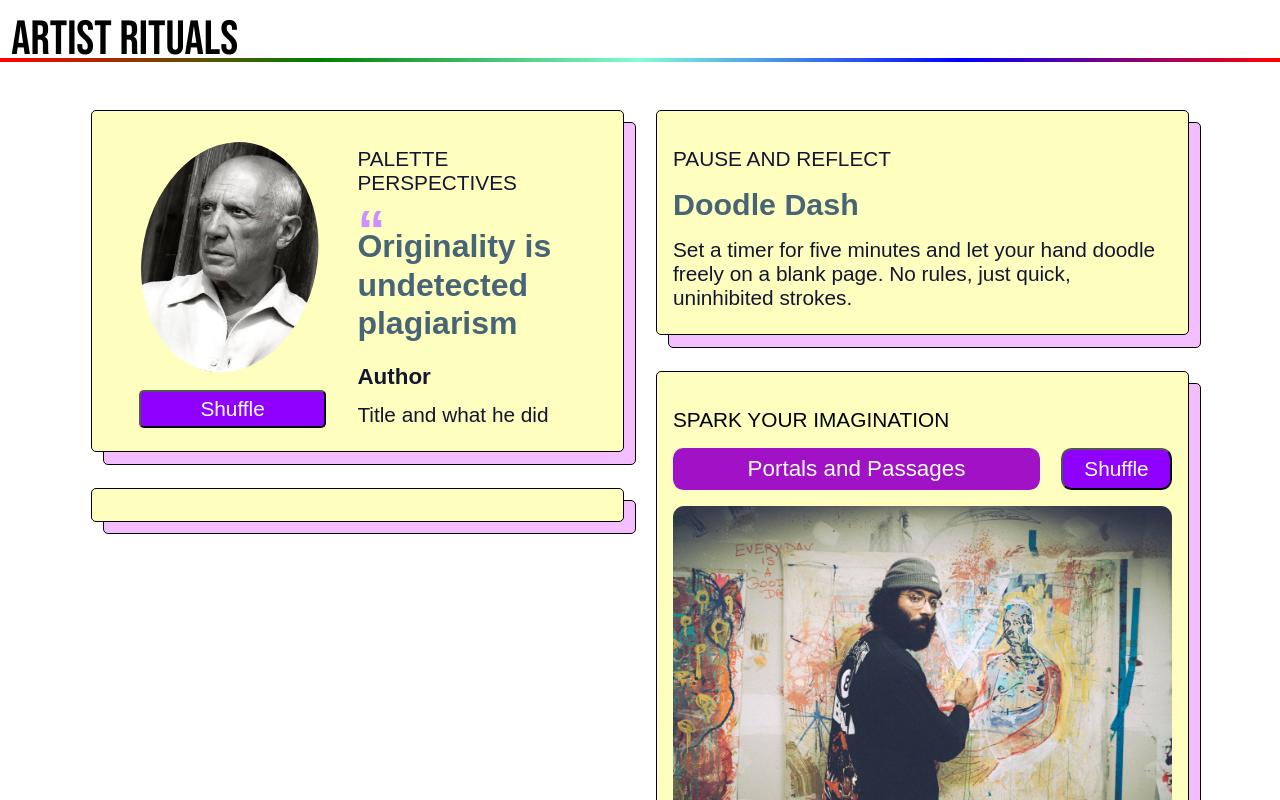
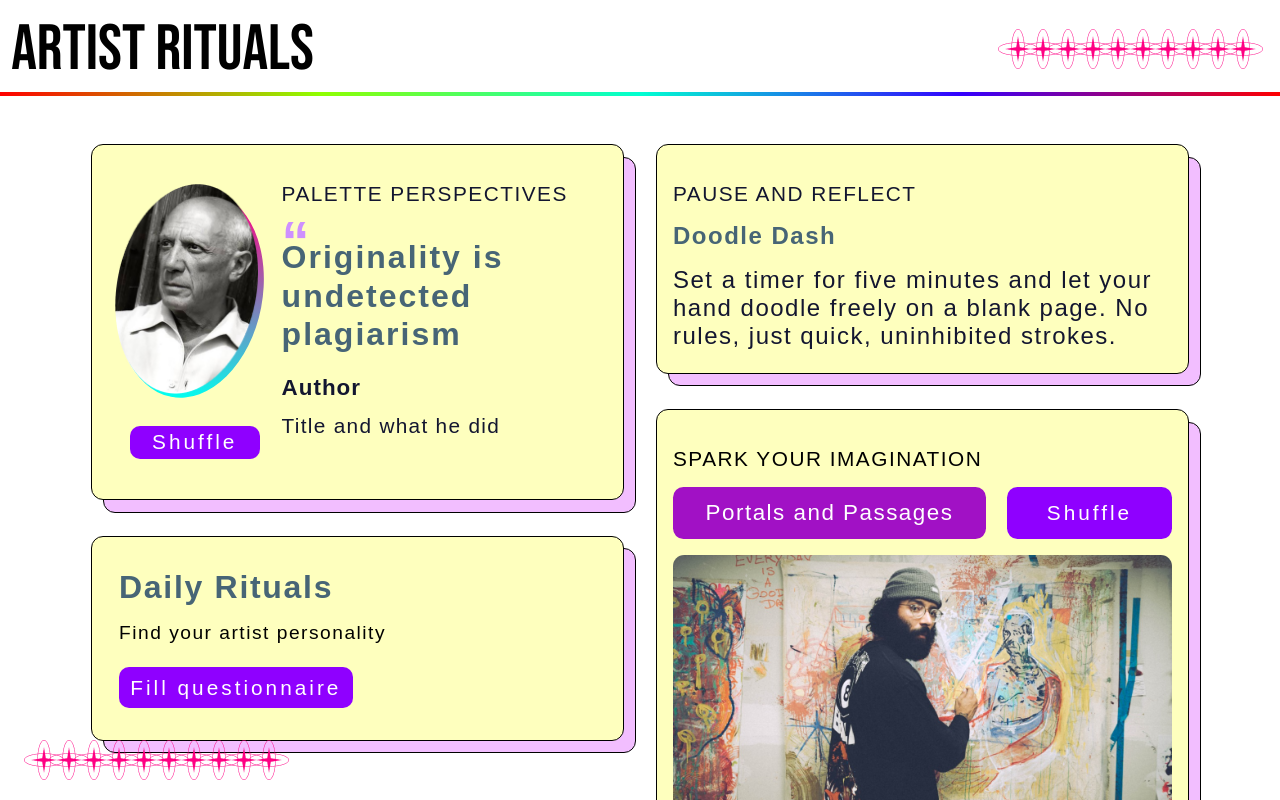
Before and after one commit to sreedharan26/artist-clone, a React (Vite) app in the folder frontend/: page / in a window 1280 px wide. Shown: the top 800 px of the page. Built offline with nearby package versions, Linux system fonts and the light colour scheme; no server answers.

Commit message:
Second Prototype

```diff
--- a/frontend/src/App.css
+++ b/frontend/src/App.css
@@ -10,31 +10,47 @@ body{
   margin: 0;
   padding: 0;
   box-sizing: border-box;
+  /* aspect-ratio: 1.23; */
+  position: relative;
 }
 
 .header{
-  font-size: 3rem;
-  height: 2.5rem;
+  font-size: 4rem;
+  height: 70px;
   padding: 0.7rem;
   font-family: 'Bebas Neue', sans-serif;
   /* display: flex; */
   /* align-items: flex-end; */
+  /* aspect-ratio: ; */
+  display: flex;
+  justify-content: space-between;
+  padding-right: 2rem;
 }
+
+.star img{
+  margin-right: -15px;
+}
+
 
 .bottom-border{
   width: 100%;
   height: 4px;
-  background: linear-gradient(to right, red,green, aquamarine, blue, red);
+  background: linear-gradient(to right, #FF0000, #8FFF00, #00FFD1, #3300FF, #FF0000);
 }
 
 .grid{
-  width: 100vw;
+  /* width: 100vw; */
   display: flex;
   justify-content: center;
   align-items: flex-start;
-  padding: 2rem;
+  padding: 2rem 0;
   box-sizing: border-box;
   /* gap: 1rem;  */
+  /* position: absolute;
+  top: 32px;
+  left: 40px;
+  right: 43px;   */
+  width: 100vw;
 
 }
 
@@ -47,6 +63,11 @@ body{
   justify-content: center;
   align-items: center;
   gap: 1.5rem;
+  /* position: absolute; */
+  /* left: 50px; */
+  /* aspect-ratio: 0.7; */
+  /* flex: .9; */
+
 }
 
 .right-side{
@@ -57,24 +78,38 @@ body{
   align-items: center;
   gap: 1.5rem;
   /* width: 45%; */
+  /* aspect-ratio: 0.72; */
+  /* position: absolute; */
+  /* right: 50px; */
+  /* flex: 1; */
+}
+
+.bottom-star{
+  position: absolute;
+  left: 1.5rem;
+  bottom: 1rem;
+}
+
+.bottom-star img{
+  margin-right: -15px;
 }
 
 
 @media (width > 1440px){
   .header{
-    font-size: 3.5rem;
+    /* font-size: 3.5rem;
     height: 3rem;
     padding-top: 0.5rem;
-    padding-bottom: .5rem;
+    padding-bottom: .5rem; */
   }
 
 }
 
 @media (1000px < width < 1440px ){
   .header{
-    font-size: 3rem;
+    /* font-size: 3rem;
     height: 2.7rem;
-    padding-bottom: 0.2rem;
+    padding-bottom: 0.2rem; */
   }
 }
 
--- a/frontend/src/App.jsx
+++ b/frontend/src/App.jsx
@@ -8,6 +8,8 @@ import Card from './components/card'
 import Quotes from './components/quotes'
 import Doodle from './components/doodle_dash'
 import Prompt from './components/prompt'
+import star from './assets/star.png'
+import DailyRituals from './components/daily_rituals'
 
 function App() {
 
@@ -21,7 +23,9 @@ function App() {
                   // data={dataArray !== null ? dataArray : null}
               />
           </Card>
-          <Card />
+          <Card>
+            <DailyRituals />
+          </Card>
         </div>
         <div className="right-side">
           <Card>
@@ -32,6 +36,18 @@ function App() {
           </Card>
         </div>
       </div>
+      <div className="bottom-star">
+                    <img src={star} />
+                    <img src={star} />
+                    <img src={star} />
+                    <img src={star} />
+                    <img src={star} />
+                    <img src={star} />
+                    <img src={star} />
+                    <img src={star} />
+                    <img src={star} />
+                    <img src={star} />
+        </div>
     </>
   )
 }
--- /dev/null
+++ b/frontend/src/components/daily_rituals.jsx
@@ -0,0 +1,24 @@
+import "../styles/dr.css"
+
+export default function DailyRituals(){
+    return (
+        <>
+            <div className="dr-container">
+                <div className="left-dr-cont">
+                    <h1 className="dr-heading">
+                        Daily Rituals
+                    </h1>
+                    <p className="dr-p">
+                        Find your artist personality
+                    </p>
+                    <button className="dr-btn">
+                        Fill questionnaire
+                    </button>
+                </div>
+                <div className="right-dr-cont">
+
+                </div>
+            </div>
+        </>
+    )
+}
--- a/frontend/src/components/doodle_dash.jsx
+++ b/frontend/src/components/doodle_dash.jsx
@@ -6,7 +6,7 @@ export default function Doodle(){
             <div className="d-container">
                 <p className="heading">Pause and Reflect</p>
                 <h1 className="doodle">Doodle Dash</h1>
-                <p className="description">Set a timer for five minutes and let your hand doodle freely on a blank page. No rules, just quick, uninhibited strokes.</p>
+                <p className="doo-description">Set a timer for five minutes and let your hand doodle freely on a blank page. No rules, just quick, uninhibited strokes.</p>
             </div>
         </>
     )
--- a/frontend/src/components/header.jsx
+++ b/frontend/src/components/header.jsx
@@ -1,8 +1,22 @@
+import star from "../assets/star.png"
+
 export default function Header(){
     return (
         <>
             <div className="header">
                 Artist Rituals
+                <div className="star">
+                    <img src={star} />
+                    <img src={star} />
+                    <img src={star} />
+                    <img src={star} />
+                    <img src={star} />
+                    <img src={star} />
+                    <img src={star} />
+                    <img src={star} />
+                    <img src={star} />
+                    <img src={star} />
+                </div>
             </div>
             <div className="bottom-border">
 
--- a/frontend/src/components/prompt.jsx
+++ b/frontend/src/components/prompt.jsx
@@ -22,7 +22,10 @@ export default function Prompt(){
                 </div>
                 <div className="last-container">
                     <div className='input-wrapper'>
-                        <input className="prompt-input"/>
+                        <input
+                            className="prompt-input"
+                            placeholder='Lost in Time'
+                        />
                         <img className='edit-icon' src={vector} />
                     </div>
                     <button className='evoke-btn'>Evoke</button>
--- a/frontend/src/components/quotes.jsx
+++ b/frontend/src/components/quotes.jsx
@@ -1,5 +1,5 @@
 import "../styles/quotes.css"
-import image from "../assets/image.png"
+import image from "../assets/image3.png"
 import axios from 'axios'
 import { useEffect, useState } from "react"
 
@@ -34,7 +34,7 @@ export default function Quotes(){
       }, [])
 
     const handleClick = () => {
-        const i = data !== null && data.length > 0 ? Math.floor(Math.random() * data.length) : 0;
+        const i = data !== null && data.length > 0 ? (index+1)%data.length : 0;
         console.log(i, data[i].quote.length)
         if(data[i].quote.length > 40){
             setIsBig(true)
@@ -48,18 +48,14 @@ export default function Quotes(){
         <>
             <div className="q-container">
                 <div className="left-div">
-                    <div className="image">
+                    <div className="q-i-cont">
+                        <div className="img-cont">
+                            <img className="q-image" src={image} />
+                        </div>
+                        <div className="q-i-wrapper">
 
-                        {/* <div className="image-wrapper">
-                            <div className="image-wrapper1">
-
-                            </div>
-                        </div> */}
+                        </div>
                     </div>
-                    {/* <img
-                        src={image}
-                        className="image1"
-                    /> */}
                     <button className="btn" onClick={handleClick}>Shuffle</button>
                 </div>
                 <div className="right-div">
@@ -76,3 +72,15 @@ export default function Quotes(){
         </>
     )
 }
+                    // <div className="image">
+
+                    //     {/* <div className="image-wrapper">
+                    //         <div className="image-wrapper1">
+
+                    //         </div>
+                    //     </div> */}
+                    // </div>
+                    // {/* <img
+                    //     src={image}
+                    //     className="image1"
+                    // /> */}
--- a/frontend/src/styles/card.css
+++ b/frontend/src/styles/card.css
@@ -12,7 +12,7 @@
     position: relative;
     background-color: #FEFFBE;
     border: 1px solid black;
-    border-radius: 5px;
+    border-radius: 12px;
     font-family: 'GT America Trial', sans-serif;
     font-weight: 200;
     width: 35vw;
@@ -28,7 +28,7 @@
     z-index: -1;
     background-color: #F2BEFF;
     border: 1px solid black;
-    border-radius: 5px;
+    border-radius: 12px;
 }
 
 @media (width > 1440px){
--- a/frontend/src/styles/doodle.css
+++ b/frontend/src/styles/doodle.css
@@ -2,6 +2,7 @@
     display: flex;
     flex-direction: column;
     /* width: 80%; */
+    aspect-ratio: 2.55;
 }
 
 .heading{
@@ -10,17 +11,23 @@
     margin-bottom: 0;
     color: #131630;
     font-weight: 200;
+    letter-spacing: 1.5px;
 }
 
 .doodle{
-    font-size: 1.9rem;
+    font-size: 1.5rem;
     margin-top: 1rem;
     margin-bottom: 1rem;
     color: #476576;
+    letter-spacing: 1.5px;
 }
 
-.desciption{
+.doo-description{
     color: #131630;
+    letter-spacing: 1.5px;
+    font-size: 1.5rem;
+    padding: 0;
+    margin: 0;
 }
 
 @media (width < 500px){
@@ -31,7 +38,7 @@
         font-size: 1.3rem;
         line-height: 1.5rem;
     }
-    .desciption{
+    .doo-description{
         font-size: .7rem;
     }
 }
--- /dev/null
+++ b/frontend/src/styles/dr.css
@@ -0,0 +1,55 @@
+.dr-container{
+    aspect-ratio: 3.8;
+    display: flex;
+    align-items: center;
+    /* justify-content: space-between; */
+    padding: 1rem .7rem;
+    gap: 1rem;
+}
+
+.left-dr-cont{
+    /* display: flex; */
+    /* flex-direction: column; */
+    /* align-items: flex-start; */
+    aspect-ratio: 7;
+    /* flex: .65; */
+    /* background-color: aqua; */
+}
+
+.dr-heading{
+    font-size: 2rem;
+    letter-spacing: 1.7px;
+    color: #476576;
+    margin: 0;
+    padding: 0;
+}
+
+.dr-p{
+    font-size: 1.2rem;
+    letter-spacing: 1.5px;
+    margin: 1rem 0;
+    padding: 0;
+
+}
+
+.dr-btn{
+    aspect-ratio: 6.1;
+    font-size: 1.3rem;
+    letter-spacing: 3px;
+    line-height: 28px;
+    background-color: #8F00FF;
+    border-radius: 10px;
+    color: #FFFFFF;
+    border: none;
+    padding: .4rem .7rem;
+}
+
+.right-dr-cont{
+    /* aspect-ratio: 1.7; */
+    background-color: aliceblue;
+    flex: 1fr;
+}
+
+.right-dr-cont p{
+    font-size: 1rem;
+}
--- a/frontend/src/styles/prompt.css
+++ b/frontend/src/styles/prompt.css
@@ -1,11 +1,13 @@
 .p-container{
     height: auto;
+    aspect-ratio: 1.5;
 }
 
 .p-heading{
     font-size: 1.3rem;
     text-transform: uppercase;
     margin-bottom: 1rem;
+    letter-spacing: 1.5px;
 }
 
 .prompt-shuffle-container{
@@ -21,9 +23,10 @@
     flex: 1;
     justify-content: center;
     background-color: #A111C5;
-    padding: .5rem 0;
+    padding: .8rem 0;
     margin-right: 1.3rem;
     border-radius: .65rem;
+    letter-spacing: 1.5px;
 }
 
 .button{
@@ -32,6 +35,9 @@
     color: #FFFFFF;
     font-size: 1.3rem;
     border-radius: .65rem;
+    letter-spacing: 3px;
+    border: none;
+    padding: .8rem 2.5rem;
 }
 
 .image-container{
@@ -49,6 +55,7 @@
     display: flex;
     justify-content: center;
     align-items: center;
+    aspect-ratio: 1.95;
 }
 
 .p-image{
@@ -89,7 +96,8 @@
     padding-right: 1.9rem;
     padding-top: .3rem;
     padding-bottom: .3rem;
-
+    padding-left: .8rem;
+    letter-spacing: 1.3px;
 }
 
 .edit-icon{
@@ -103,9 +111,12 @@
     background-color: #8F00FF;
     color: #FFFFFF;
     font-size: 1.3rem;
+    letter-spacing: 2px;
     font-weight: 100;
     border-radius: .45rem;
     padding: .3rem .3rem ;
+    border: none;
+    padding: .5rem 2.1rem;
 }
 
 @media (orientation: landscape){
@@ -123,7 +134,7 @@
         background-color: aliceblue;
     } */
     .image-container{
-        height: 14rem;
+        /* height: 14rem; */
     }
 
 }
@@ -138,7 +149,7 @@
 
 @media (height < 800px) {
     .image-container{
-        height: 14rem;
+        /* height: 14rem; */
     }
 }
 
@@ -148,7 +159,7 @@
     } */
 
     .image-container{
-        height: 15rem;
+        /* height: 15rem; */
     }
 }
 
@@ -167,7 +178,7 @@
         background-color: greenyellow;
     } */
     .image-container{
-        height: 11rem;
+        /* height: 11rem; */
         /* margin-bottom: .5rem; */
     }
     .prompt{
--- a/frontend/src/styles/quotes.css
+++ b/frontend/src/styles/quotes.css
@@ -2,7 +2,9 @@
     display: flex;
     flex-direction: row;
     height: auto;
-    max-height: fit-content;
+    /* max-height: fit-content; */
+    /* min-height: 35vh; */
+    aspect-ratio: 1.55;
 }
 
 .left-div{
@@ -10,38 +12,57 @@
     /* height: 18rem; */
     display: flex;
     flex-direction: column;
+    padding-top: 1.4rem;
     justify-content: space-around;
     align-items: center;
     position: relative;
     gap: 1rem;
-    flex: 1;
+    /* flex: 1; */
+    aspect-ratio: 0.58;
 }
 
-.image{
-    height: 77%;
-    width: 75%;
-    transform: rotate(10.86deg) translateY(.9rem);
-    background: url('../assets/image.png');
-    background-repeat: no-repeat;
-    background-attachment: fixed;
-    background-size: cover;
-    background-position: center;
-    background-color: black;
-    border-radius: 80%;
+.q-i-cont{
+    height: 70%;
+    aspect-ratio: 0.76;
     position: relative;
-    object-fit: cover;
-
+    /* background-color: #00FFF0; */
+    display: flex;
+    justify-content: center;
+    align-items: center;
 }
 
-.image1{
-    max-width: 75%;
-    max-height: 70%;
-    object-fit: cover;
-    /* max-height: 70%; */
-    margin: 0;
-    /* border-radius: 100%; */
+.img-cont{
+    /* aspect-ratio: .46; */
+    height: 100%;
+    width: 100%;
+    /* background-color: #8F00FF; */
+}
 
+.img-cont img{
+    /* aspect-ratio: .26; */
+    width: 90%;
+    /* height: 200px; */
+    /* width: 200px; */
+    object-fit: contain;
+    position: absolute;
+    z-index: 3;
 }
+
+.q-i-wrapper{
+    width: 100%;
+    height: 100%;
+    aspect-ratio: .66;
+    background: linear-gradient( top,#FF0083, #00FFF0);
+    background: -webkit-linear-gradient(top,#FF0083, #00FFF0);
+    clip-path: ellipse(45% 50%);
+    position: absolute;
+    top: 5px;
+    left: -4px;
+    transform: rotate(10.86deg);
+    z-index: 0;
+}
+
+
 
 .btn{
     width: 75%;
@@ -49,38 +70,14 @@
     background-color: #8F00FF;
     color: white;
     font-family: sans-serif;
-    border-radius: 5px;
+    border-radius: 10px;
     padding: .3rem;
     margin-top: 1rem;
     /* line-height: 1rem; */
     cursor: pointer;
-}
-
-
-.image-wrapper{
-    /* clip-path: ellipse(50% 50%); */
-    position: relative;
-    /* top: 5px;
-    left: 5px; */
-    width: 100%;
-    height: 100%;
-    z-index: -1;
-    background: black;
-    /* transform: rotate(10deg); */
-    border-radius: 95%;
-}
-
-.image-wrapper1{
-    clip-path: ellipse(50% 50%);
-    position: absolute;
-    top: 5px;
-    left: 5px;
-    width: 100%;
-    height: 100%;
-    z-index: -1;
-    background: black;
-    transform: rotate(10deg);
-    border-radius: 95%;
+    border: none;
+    aspect-ratio: 4;
+    letter-spacing: 3px;
 }
 
 
@@ -92,7 +89,8 @@
     /* align-items: flex-start; */
     box-sizing: border-box;
     justify-content: baseline;
-    flex: 1;
+    /* flex: 1; */
+    aspect-ratio: 0.9;
 }
 
 .q-heading{
@@ -101,6 +99,7 @@
     margin-bottom: 0.5rem;
     color: #131630;
     font-weight: 300;
+    letter-spacing: 1.5px;
 }
 
 .quote{
@@ -112,11 +111,13 @@
     line-height: 2.4rem;
     /* width: 20rem; */
     /* height: 50%; */
+    letter-spacing: 2px;
 }
 
 .big-quote{
     font-size: 1.5rem;
     line-height: 2rem;
+    letter-spacing: 1px;
 
 }
 
@@ -137,6 +138,7 @@
     padding: 0;
     color: #131630;
     line-height: 0.5rem;
+    letter-spacing: 1px;
 }
 
 .description{
@@ -146,6 +148,7 @@
     font-size: 1.3rem;
     color: #131630;
     font-weight: 200;
+    letter-spacing: 1.3px;
 }
 
 
@@ -153,7 +156,7 @@
 
 }
 
-@media (1000px < width < 1440px){
+@media (1000px < width < 1440px) and (800px <height < 1000px){
     .q-container{
         /* height: 22rem; */
         height: auto;
@@ -169,13 +172,20 @@
         /* height: 25rem; */
     }
     .quote{
-
+        font-size: 1.5rem;
+        line-height: 2rem;
+        margin-bottom: .1rem;
+    }
+    .big-quote{
+        font-size: 1.3rem;
+        line-height: 1.7rem;
     }
     .name{
-
+        font-size: 1.4rem;
+        line-height: 1rem;
     }
     .description{
-
+        font-size: 1.15rem;
     }
 
 }
@@ -198,9 +208,9 @@
 @media (500px< width < 800px){
     .btn{
         width: 85%;
-    font-size: 1.3rem;
-    padding: .5rem .2rem;
-    line-height: 1rem;
+        font-size: 1.3rem;
+        padding: .5rem .2rem;
+        line-height: 1rem;
     }
 
     .q-container{
@@ -277,3 +287,32 @@
         font-size: 1.1rem;
     } */
 }
+
+
+
+/* .image{
+    height: 77%;
+    width: 75%;
+    transform: rotate(10.86deg) translateY(.9rem);
+    background: url('../assets/image.png');
+    background-repeat: no-repeat;
+    background-attachment: fixed;
+    background-size: cover;
+    background-position: center;
+    background-color: black;
+    border-radius: 50%;
+    position: relative;
+    object-fit: cover;
+    aspect-ratio: 0.85;
+
+} */
+
+/* .image1{
+    max-width: 75%;
+    max-height: 70%;
+    object-fit: cover;
+    max-height: 70%;
+    margin: 0;
+    border-radius: 100%;
+
+} */
```
Also changed, not shown: frontend/src/assets/image3.png (added), frontend/src/assets/star.png (added).
